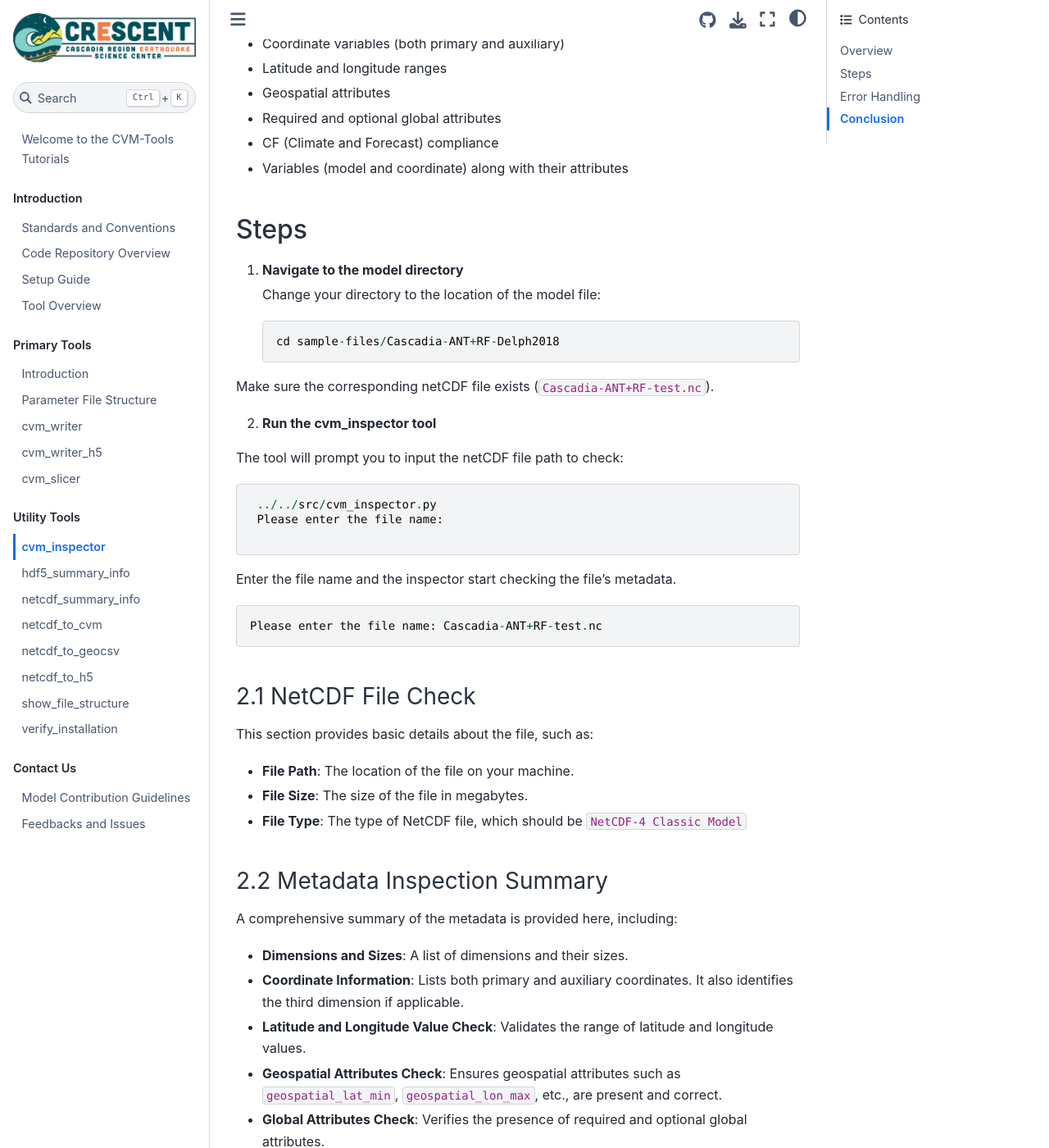
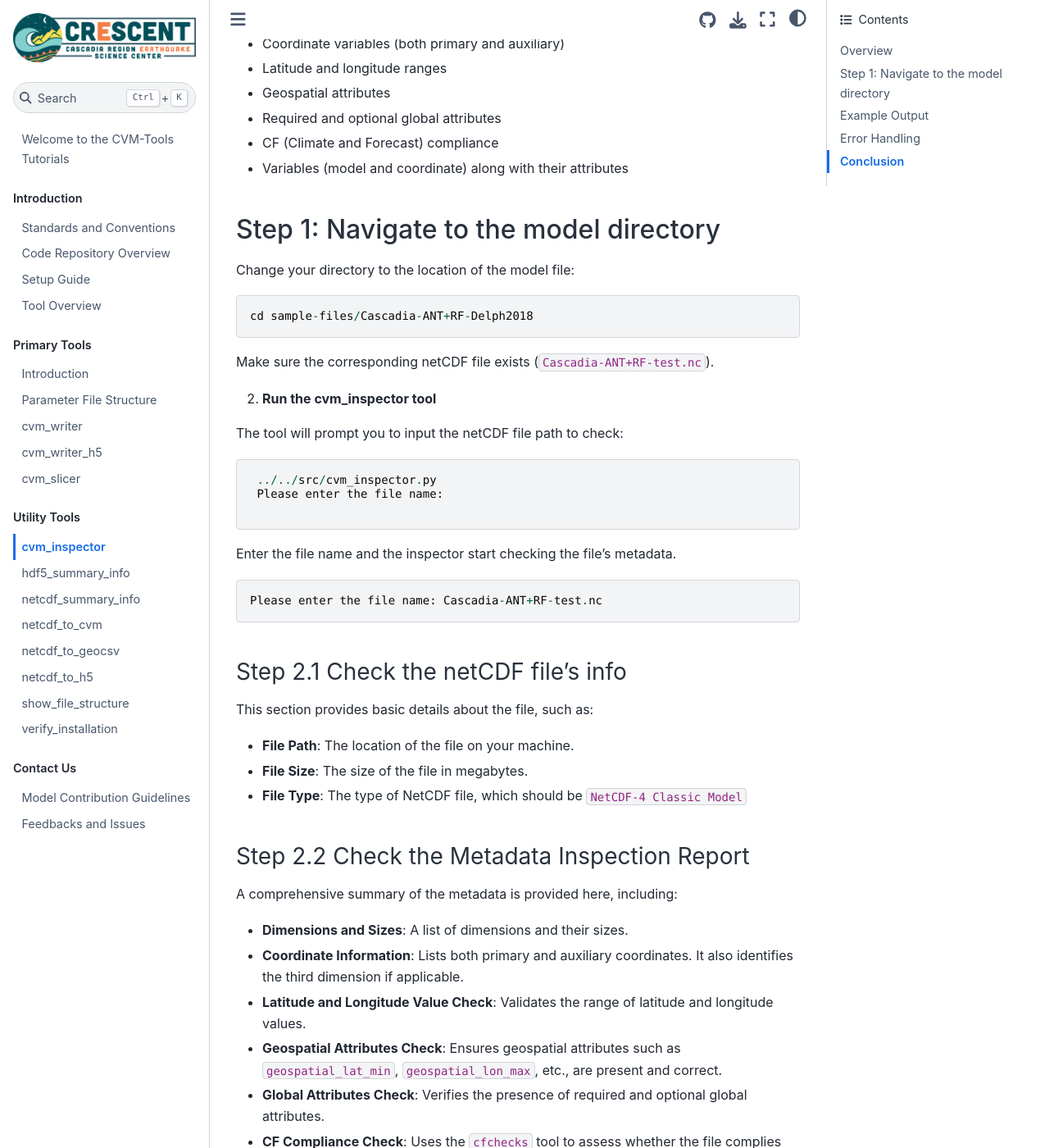
Before and after one commit to cascadiaquakes/cvm-tools-book, a Jupyter Book: the page built from usage/cvm_inspector.md, in a window 1280 px wide and 1400 px high, scrolled down 475 px. Shown: the whole window at 82% size. Built offline with Jupyter Book 1.0.4 settings and Sphinx 7.4.7 and the Sphinx Book theme 1.1.4, drawn with Linux system fonts in a browser that asks for light colours; some of the changed text lies outside the part shown.

Commit message:
style update

````diff
--- a/usage/cvm_inspector.md
+++ b/usage/cvm_inspector.md
@@ -17,15 +17,13 @@ The netCDF file inspector is a Python script that examines the following aspects
 - CF (Climate and Forecast) compliance
 - Variables (model and coordinate) along with their attributes
 
-## Steps
+## Step 1: Navigate to the model directory
 
-1. **Navigate to the model directory**
+Change your directory to the location of the model file:
 
-   Change your directory to the location of the model file:
-
-   ```
-   cd sample-files/Cascadia-ANT+RF-Delph2018
-   ```
+```
+cd sample-files/Cascadia-ANT+RF-Delph2018
+```
 
 Make sure the corresponding netCDF file exists (`Cascadia-ANT+RF-test.nc`).
 
@@ -45,7 +43,7 @@ Enter the file name and the inspector start checking the file's metadata.
 Please enter the file name: Cascadia-ANT+RF-test.nc
 ```
 
-### 2.1 NetCDF File Check
+### Step 2.1 Check the netCDF file's info
 
 This section provides basic details about the file, such as:
 
@@ -53,7 +51,7 @@ This section provides basic details about the file, such as:
 - **File Size**: The size of the file in megabytes.
 - **File Type**: The type of NetCDF file, which should be ` NetCDF-4 Classic Model`
 
-### 2.2 Metadata Inspection Summary
+### Step 2.2 Check the Metadata Inspection Report
 
 A comprehensive summary of the metadata is provided here, including:
 
````
Also changed, not shown: other parts of usage/cvm_inspector.md (+1 -1 lines).
